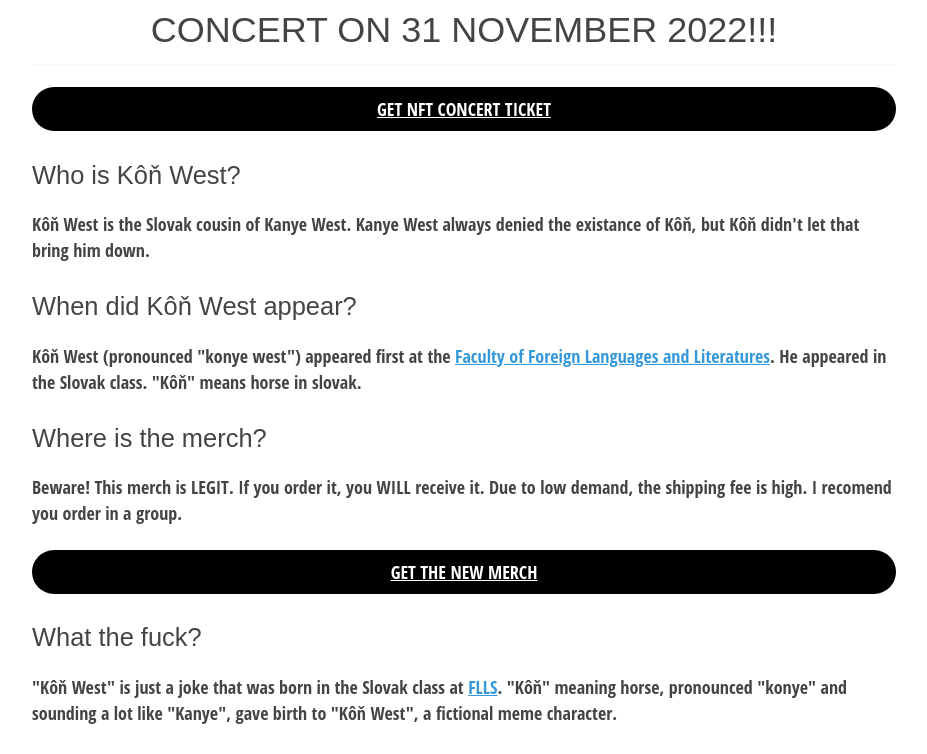
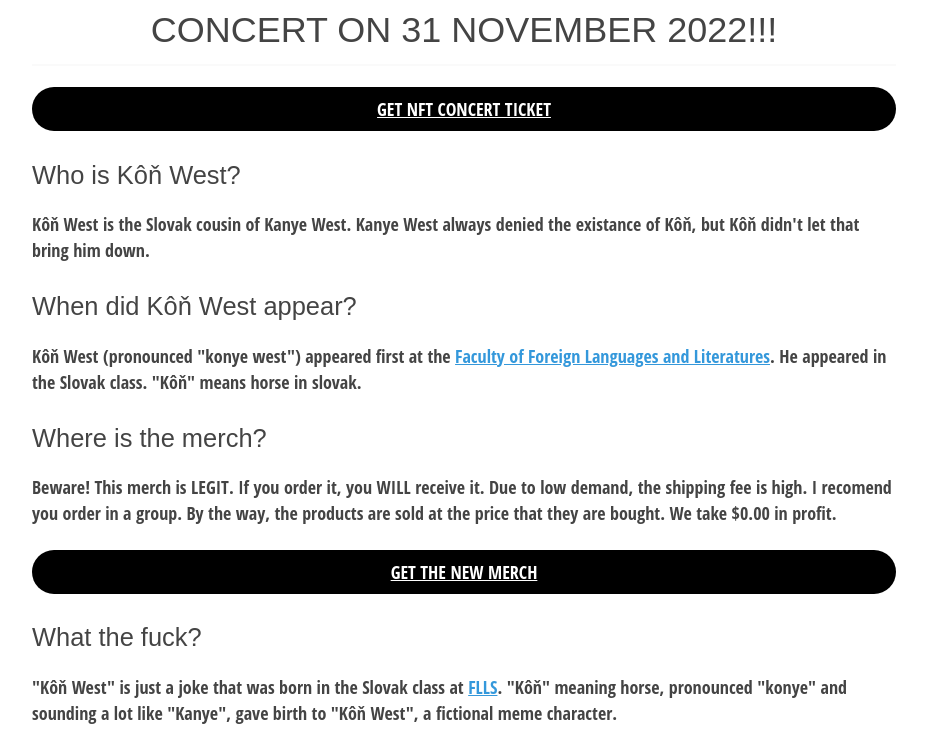
Before and after one commit to m4rocks/konwest.studio, a plain HTML site: page docs/index.html in a window 1280 px wide. Shown: the part 839-1593 px from the top of the page, without its empty margins (176-1103 px from the left). Drawn offline with Linux system fonts and the light colour scheme.

Commit message:
Updated merch disclaimer

```diff
--- a/docs/index.html
+++ b/docs/index.html
@@ -33,7 +33,9 @@
 He appeared in the Slovak class. &quot;Kôň&quot; means horse in slovak.</p>
 <h4>Where is the merch?</h4>
 <p>Beware! This merch is <strong>LEGIT</strong>. If you order it, you <strong>WILL</strong> receive it.
-Due to low demand, the shipping fee is high. I recomend you order in a group.</p>
+Due to low demand, the shipping fee is high. I recomend you order in a group.
+By the way, the products are sold at the price that they are bought.
+We take $0.00 in profit.</p>
 <p><a
 href="https://merch.konwest.studio"
 alt="Kôň West Merch"
```
Also changed, not shown: 2 other files.
